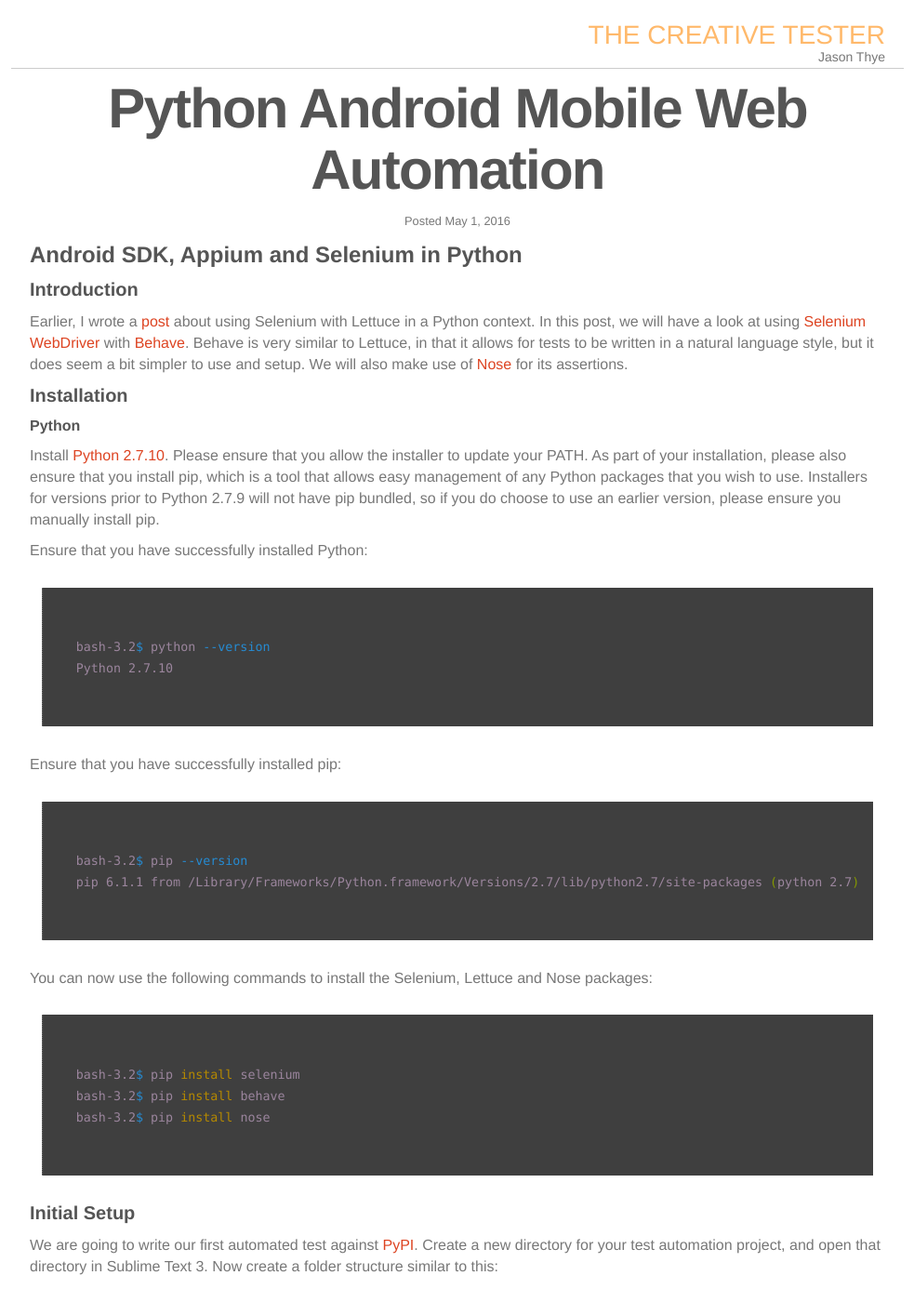
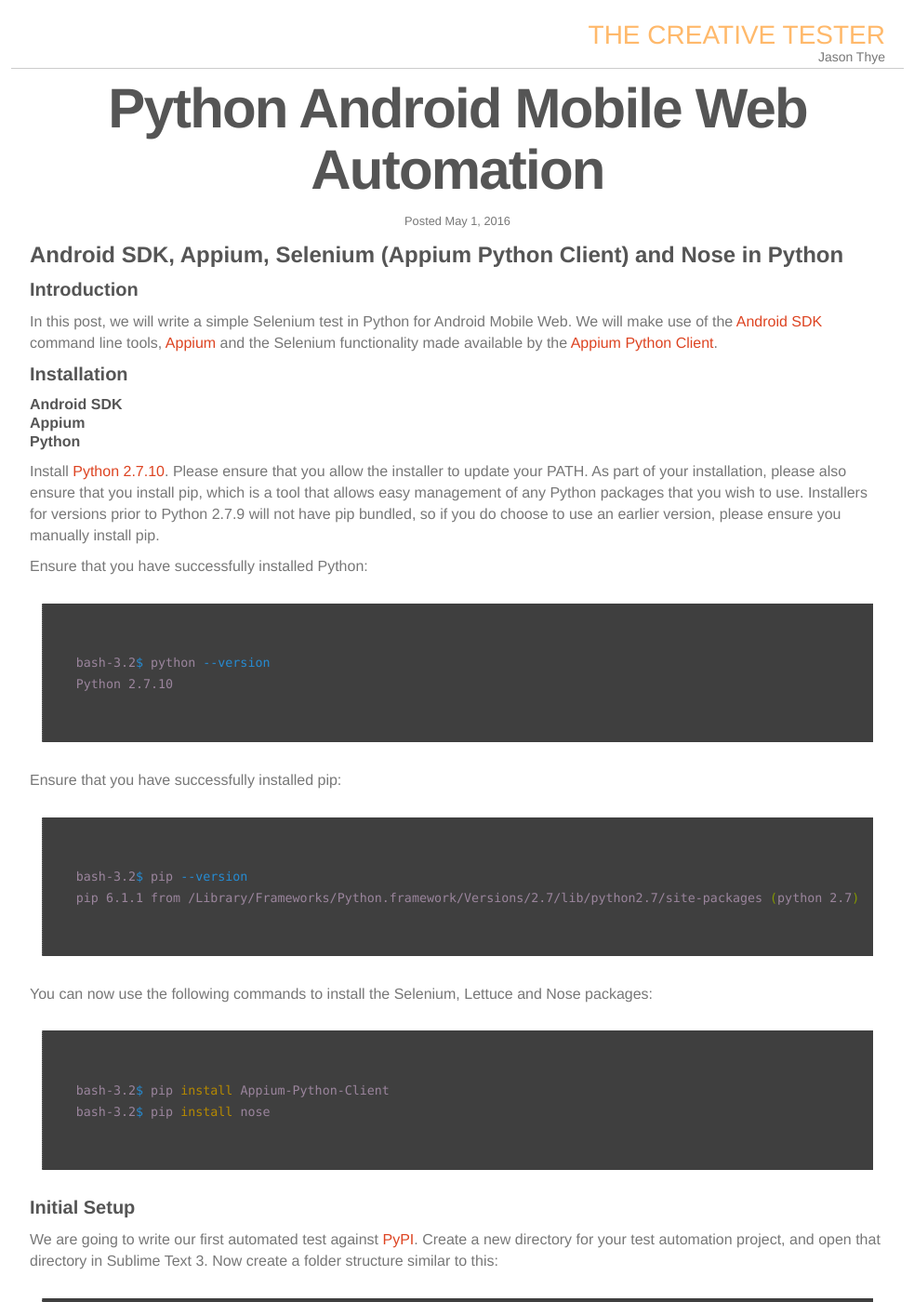
Before and after one commit to the-creative-tester/blog, a Jekyll site: the page built from _posts/2016-05-01-Python-Android-Mobile-Web-Automation.md, in a window 1280 px wide and 1400 px high. Shown: the whole window at 93% size, without its empty margins (148-1131 px from the left). Built offline with Jekyll 4.4.1, drawn with Linux system fonts in a browser that asks for light colours; nearby versions of some CDN libraries.

Commit message:
update blog

```diff
--- a/_posts/2016-05-01-Python-Android-Mobile-Web-Automation.md
+++ b/_posts/2016-05-01-Python-Android-Mobile-Web-Automation.md
@@ -1,20 +1,24 @@
 ---
 layout: post
 title: Python Android Mobile Web Automation
-desc: Android SDK, Appium and Selenium
+desc: Android SDK, Appium, Selenium and Nose
 proj-num: 09
 colour:
 ---
 
 
 
-## Android SDK, Appium and Selenium in Python
+## Android SDK, Appium, Selenium (Appium Python Client) and Nose in Python
 
 ### Introduction
 
-Earlier, I wrote a [post](http://the-creative-tester.github.io/Python-Web-Browser-Automation-Lettuce/) about using Selenium with Lettuce in a Python context.  In this post, we will have a look at using [Selenium WebDriver](http://www.seleniumhq.org/projects/webdriver/) with [Behave](https://github.com/behave/behave).  Behave is very similar to Lettuce, in that it allows for tests to be written in a natural language style, but it does seem a bit simpler to use and setup.  We will also make use of [Nose](http://nose.readthedocs.org/en/latest/) for its assertions.
+In this post, we will write a simple Selenium test in Python for Android Mobile Web.  We will make use of the [Android SDK](http://developer.android.com/sdk/index.html) command line tools, [Appium](http://appium.io/) and the Selenium functionality made available by the [Appium Python Client](https://github.com/appium/python-client).
 
 ### Installation
+
+##### Android SDK
+
+##### Appium
 
 ##### Python
 
@@ -40,8 +44,7 @@
 
 >
 ~~~ shell
-bash-3.2$ pip install selenium
-bash-3.2$ pip install behave
+bash-3.2$ pip install Appium-Python-Client
 bash-3.2$ pip install nose
 ~~~
 
```
Also changed, not shown: _posts/2016-04-25-Python-Web-Browser-Automation-Behave.md (+1 -1 lines).
